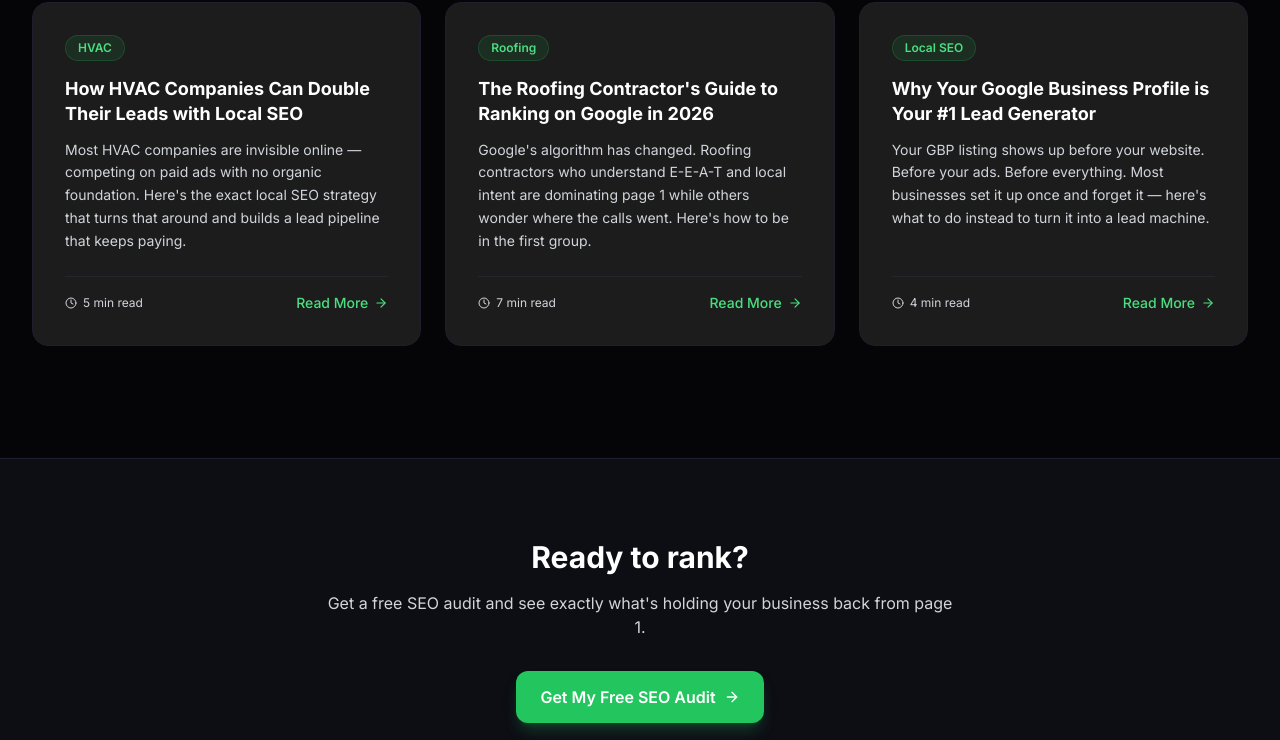
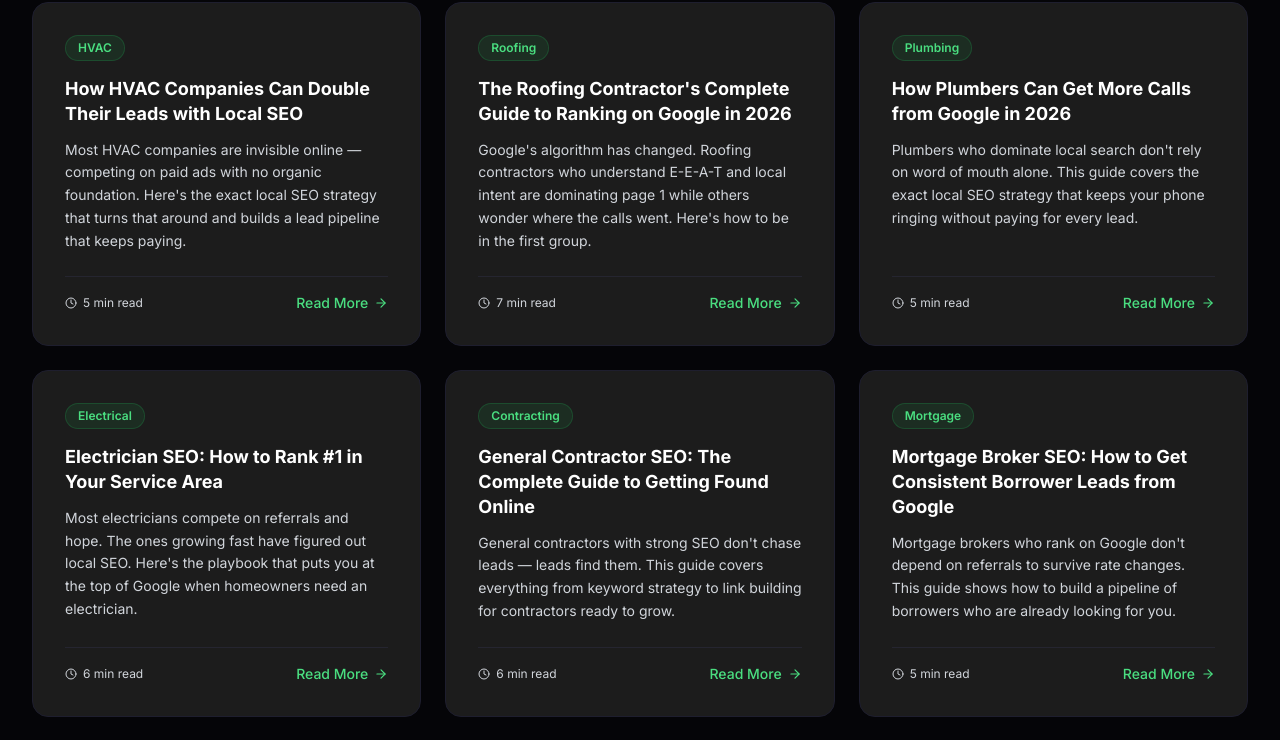
Before and after one commit to EREGMaxx/evergreenseo-agency, a Next.js app: page /blog in a window 1280 px wide. Shown: the part 420-1160 px from the top of the page. Built offline with nearby package versions, Linux system fonts and the light colour scheme.

Commit message:
Fix: show all 8 blog posts on blog listing page

```diff
--- a/app/blog/page.tsx
+++ b/app/blog/page.tsx
@@ -12,19 +12,59 @@ const posts = [
   },
   {
     category: "Roofing",
-    title: "The Roofing Contractor's Guide to Ranking on Google in 2026",
+    title: "The Roofing Contractor's Complete Guide to Ranking on Google in 2026",
     excerpt:
       "Google's algorithm has changed. Roofing contractors who understand E-E-A-T and local intent are dominating page 1 while others wonder where the calls went. Here's how to be in the first group.",
     readTime: "7 min read",
     slug: "roofing-contractor-seo",
   },
   {
+    category: "Plumbing",
+    title: "How Plumbers Can Get More Calls from Google in 2026",
+    excerpt:
+      "Plumbers who dominate local search don't rely on word of mouth alone. This guide covers the exact local SEO strategy that keeps your phone ringing without paying for every lead.",
+    readTime: "5 min read",
+    slug: "plumbing-seo",
+  },
+  {
+    category: "Electrical",
+    title: "Electrician SEO: How to Rank #1 in Your Service Area",
+    excerpt:
+      "Most electricians compete on referrals and hope. The ones growing fast have figured out local SEO. Here's the playbook that puts you at the top of Google when homeowners need an electrician.",
+    readTime: "6 min read",
+    slug: "electrician-seo",
+  },
+  {
+    category: "Contracting",
+    title: "General Contractor SEO: The Complete Guide to Getting Found Online",
+    excerpt:
+      "General contractors with strong SEO don't chase leads — leads find them. This guide covers everything from keyword strategy to link building for contractors ready to grow.",
+    readTime: "6 min read",
+    slug: "general-contractor-seo",
+  },
+  {
+    category: "Mortgage",
+    title: "Mortgage Broker SEO: How to Get Consistent Borrower Leads from Google",
+    excerpt:
+      "Mortgage brokers who rank on Google don't depend on referrals to survive rate changes. This guide shows how to build a pipeline of borrowers who are already looking for you.",
+    readTime: "5 min read",
+    slug: "mortgage-broker-seo",
+  },
+  {
     category: "Local SEO",
-    title: "Why Your Google Business Profile is Your #1 Lead Generator",
+    title: "The Complete Google Business Profile Guide for Home Service Businesses",
     excerpt:
-      "Your GBP listing shows up before your website. Before your ads. Before everything. Most businesses set it up once and forget it — here's what to do instead to turn it into a lead machine.",
+      "Your GBP listing shows up before your website, before your ads, before everything. Most businesses set it up once and forget it — here's what to do instead to turn it into a lead machine.",
     readTime: "4 min read",
-    slug: "google-business-profile-lead-generator",
+    slug: "google-business-profile-guide",
+  },
+  {
+    category: "Local SEO",
+    title: "Local SEO in 2026: Everything Home Service Businesses Need to Know",
+    excerpt:
+      "Local SEO has changed more in the last 12 months than in the previous five years. This complete guide covers what actually works in 2026 for home service businesses.",
+    readTime: "8 min read",
+    slug: "local-seo-guide",
   },
 ];
 
```
